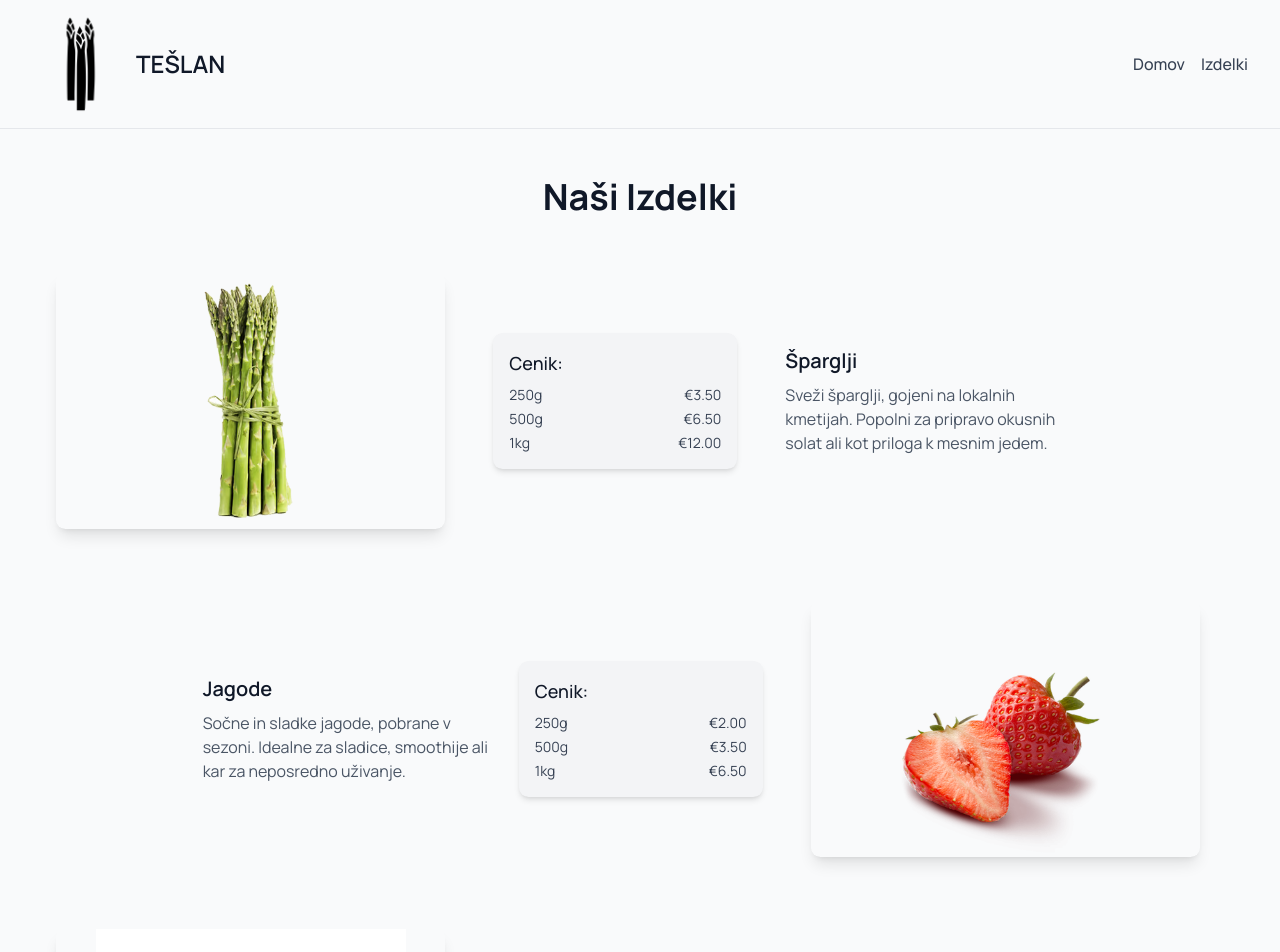
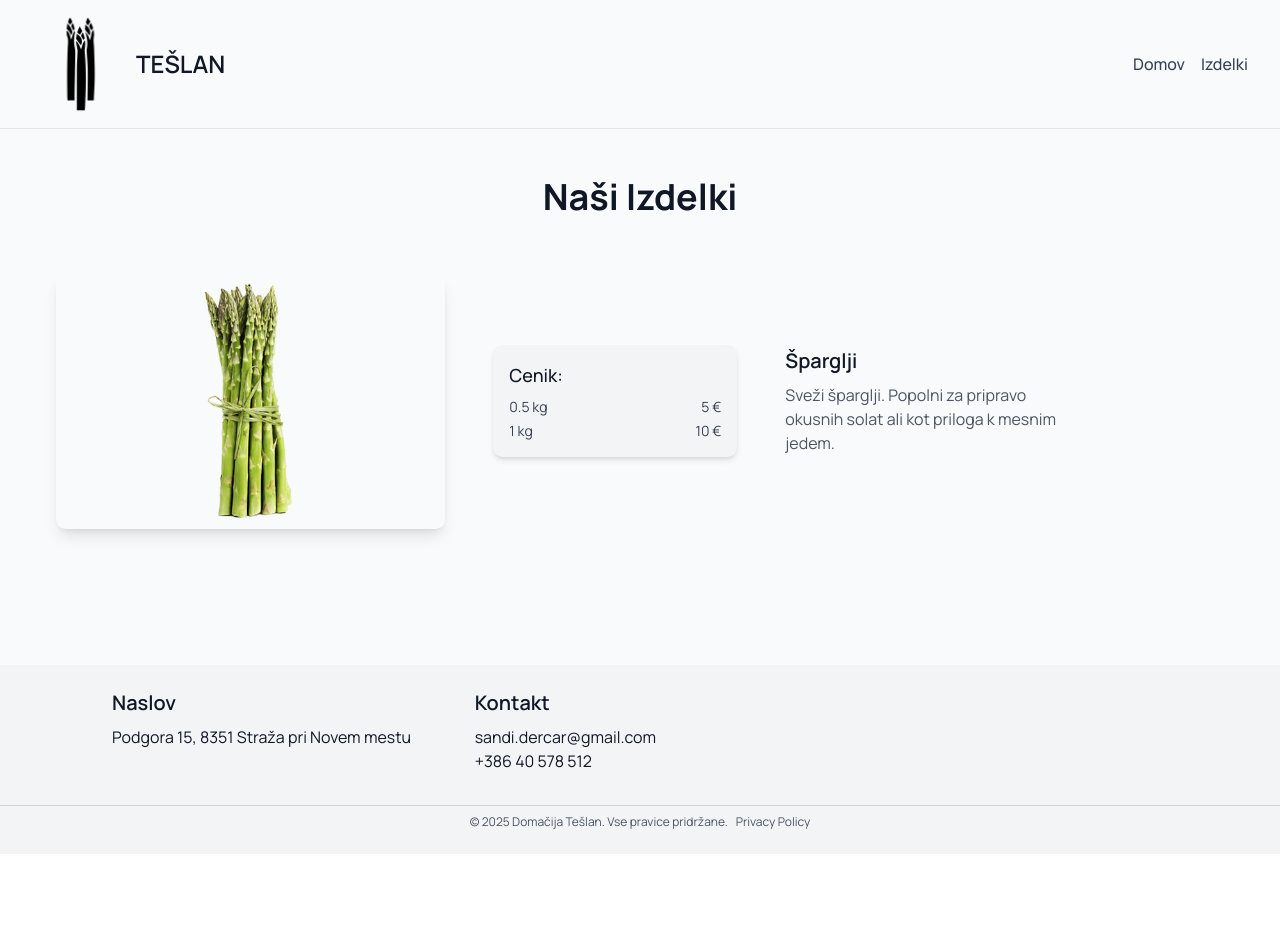
Before and after one commit to BlazBracko/teslan, a Next.js app: page /products in a window 1280 px wide. Shown: the top 952 px of the page. After the commit the page ends 854 px from the top, so only its background shows below. Built offline with nearby package versions, Linux system fonts and the light colour scheme.

Commit message:
Production fix

```diff
--- a/src/app/layout.tsx
+++ b/src/app/layout.tsx
@@ -4,7 +4,7 @@ import Header from '@/components/header';
 import Footer from '@/components/footer';
 
 export const metadata = {
-  title: 'Kmetija Tešlan',
+  title: 'Domačija Tešlan',
   description: 'Skrbno pridelana hrana, neposredno iz naše kmetije na vaše mize.',
 };
 
--- a/src/app/page.tsx
+++ b/src/app/page.tsx
@@ -8,7 +8,7 @@ export default function HomePage() {
         {/* Efekt za statično sliko */}
         <div className="absolute inset-0 bg-black opacity-50"></div>
         <div className="relative max-w-7xl mx-auto px-6 sm:px-8 lg:px-12 py-24 text-center">
-          <h1 className="text-4xl sm:text-5xl font-extrabold text-white leading-tight mb-4 drop-shadow-lg">Dobrodošli na Kmetijo Tešlan</h1>
+          <h1 className="text-4xl sm:text-5xl font-extrabold text-white leading-tight mb-4 drop-shadow-lg">Dobrodošli na Domačijo Tešlan</h1>
           <p className="text-lg sm:text-xl text-white mb-6 drop-shadow-md">Skrbno pridelana hrana, neposredno iz naše kmetije na vaše mize.</p>
           <a href="/products" className="inline-block px-6 py-2 bg-orange-500 text-white font-semibold rounded-lg hover:bg-orange-600 transition-all duration-300 shadow-md">Preverite ponudbo</a>
         </div>
@@ -16,12 +16,12 @@ export default function HomePage() {
 
       <div className="max-w-6xl mx-auto px-6 sm:px-8 lg:px-12 py-16 space-y-16">
         <section className="text-center max-w-3xl mx-auto">
-          <h2 className="text-3xl sm:text-4xl font-bold text-gray-900 mb-6">Kmetija Tešlan</h2>
+          <h2 className="text-3xl sm:text-4xl font-bold text-gray-900 mb-6">Domačija Tešlan</h2>
           <p className="text-base sm:text-lg text-gray-700 mb-4 text-justify leading-relaxed">
             Kmetija Tešlan se nahaja na čudovitem območju Dolenjske, v vasi Podgora.
             Naša kmetija ponuja širok spekter lokalno pridelanih proizvodov in ekološko pridelane hrane,
-            ki jo prodajamo neposredno strankam. Pri nas boste našli sveže zelenjavne in sadne pridelke,
-            meso iz lastnih živali ter druge lokalne dobrote, vse pridelane z ljubeznijo in skrbnostjo.
+            ki jo prodajamo neposredno strankam. Pri nas boste našli sveže zelenjavne in sadne pridelke
+            ter druge lokalne dobrote, vse pridelane z ljubeznijo in skrbnostjo.
           </p>
           <p className="text-base sm:text-lg text-gray-700 text-justify leading-relaxed">
             Naša misija je podpirati trajnostno kmetijstvo in ohranjanje okolja, ob tem pa nuditi kakovostno
@@ -30,7 +30,7 @@ export default function HomePage() {
           <div className="flex items-center justify-center mt-6 space-x-3 text-gray-700">
             <FaMapPin className="text-xl text-red-400" /> {/* Ikona za lokacijo */}
             <p className="text-lg">
-              <strong>Naš naslov:</strong> Podgora 15, 8000 Novo mesto, Dolenjska
+              <strong>Naš naslov:</strong> Podgora 15, 8351 Straža pri Novem mestu
             </p>
           </div>
         </section>
--- a/src/app/products/page.tsx
+++ b/src/app/products/page.tsx
@@ -11,13 +11,12 @@ export default function ProductsPage() {
       id: 1,
       name: "Šparglji",
       imageUrl: "/sparglji.jpg",
-      description: "Sveži šparglji, gojeni na lokalnih kmetijah. Popolni za pripravo okusnih solat ali kot priloga k mesnim jedem.",
+      description: "Sveži šparglji. Popolni za pripravo okusnih solat ali kot priloga k mesnim jedem.",
       pricing: [
-        { weight: "250g", price: "€3.50" },
-        { weight: "500g", price: "€6.50" },
-        { weight: "1kg", price: "€12.00" },
+        { weight: "0.5 kg", price: "5 €" },
+        { weight: "1 kg", price: "10 €" },
       ],
-    },
+    }/*,
     {
       id: 2,
       name: "Jagode",
@@ -50,7 +49,7 @@ export default function ProductsPage() {
         { weight: "2kg", price: "€7.50" },
         { weight: "5kg", price: "€15.00" },
       ],
-    },
+    },*/
   ];
 
   // State za spremljanje širine zaslona
--- a/src/components/footer.tsx
+++ b/src/components/footer.tsx
@@ -10,7 +10,7 @@ export default function Footer() {
                 target="_blank"
                 className="text-gray-900 hover:text-gray-700"
               >
-                Podgora 15, 8000 Novo mesto, Dolenjska
+                Podgora 15, 8351 Straža pri Novem mestu
               </a>
             </div>
             <div>
@@ -26,14 +26,14 @@ export default function Footer() {
                   href="tel:+19172678533"
                   className="text-gray-900 hover:text-gray-700"
                 >
-                  +1 917 267 8533
+                  +386 40 578 512
                 </a>
               </p>
             </div>
           </div>
         </div>
         <div className="border-t border-gray-300 mt-8 pt-2 text-xs sm:text-xs text-gray-600 flex flex-col sm:flex-row justify-center items-center space-y-1 sm:space-y-0 sm:space-x-2"> {/* Zmanjšan prostor in besedilo */}
-          <span>© 2025 Kmetija Tešlan. Vse pravice pridržane.</span>
+          <span>© 2025 Domačija Tešlan. Vse pravice pridržane.</span>
           <a href="/privacyPolicy" className="hover:text-gray-500">
             Privacy Policy
           </a>
```
